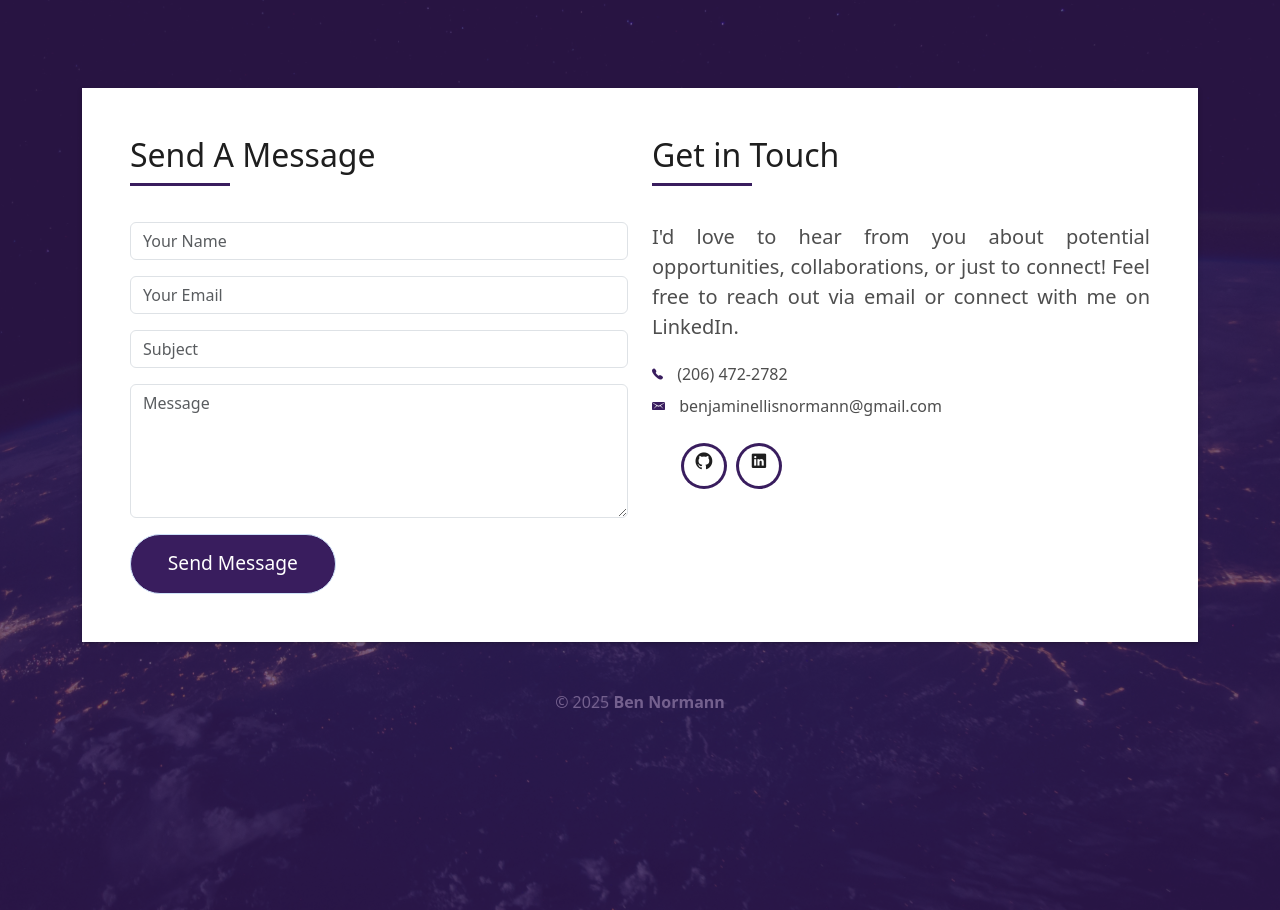
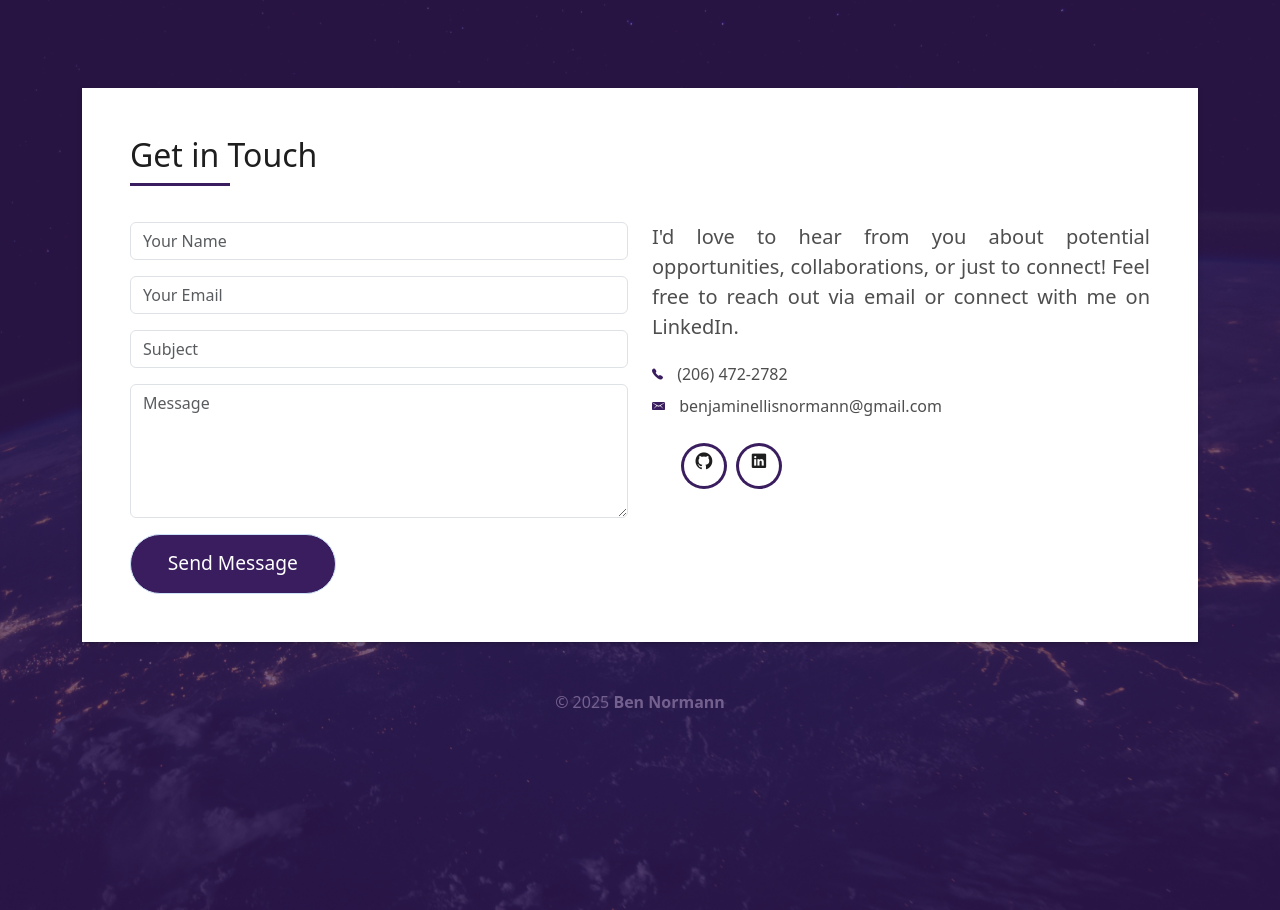
Before and after one commit to BenNormann/personal-website, a React (Vite) app: page / in a window 1280 px wide. Shown: the part 3420-4330 px from the top of the page. Built offline with nearby package versions, Linux system fonts and the light colour scheme; a web font is replaced by a local one.

Commit message:
changed contact

```diff
--- a/src/components/Contact.jsx
+++ b/src/components/Contact.jsx
@@ -13,11 +13,11 @@ const Contact = () => {
           <div className="col-sm-12">
             <div className="contact-mf">
               <div id="contact" className="box-shadow-full">
+                <div className="title-box-2 pt-4 pt-md-0">
+                  <h5 className="title-left">Get in Touch</h5>
+                </div>
                 <div className="row">
                   <div className="col-md-6">
-                    <div className="title-box-2">
-                      <h5 className="title-left">Send A Message</h5>
-                    </div>
                     <div>
                       <form
                         action="https://formspree.io/f/xwplaewq"
@@ -97,9 +97,6 @@ const Contact = () => {
                     </div>
                   </div>
                   <div className="col-md-6">
-                    <div className="title-box-2 pt-4 pt-md-0">
-                      <h5 className="title-left">Get in Touch</h5>
-                    </div>
                     <div className="more-info">
                       <p className="lead">
                         I'd love to hear from you about potential opportunities, collaborations, or just to connect! Feel free to reach out via email or connect with me on LinkedIn.
```
